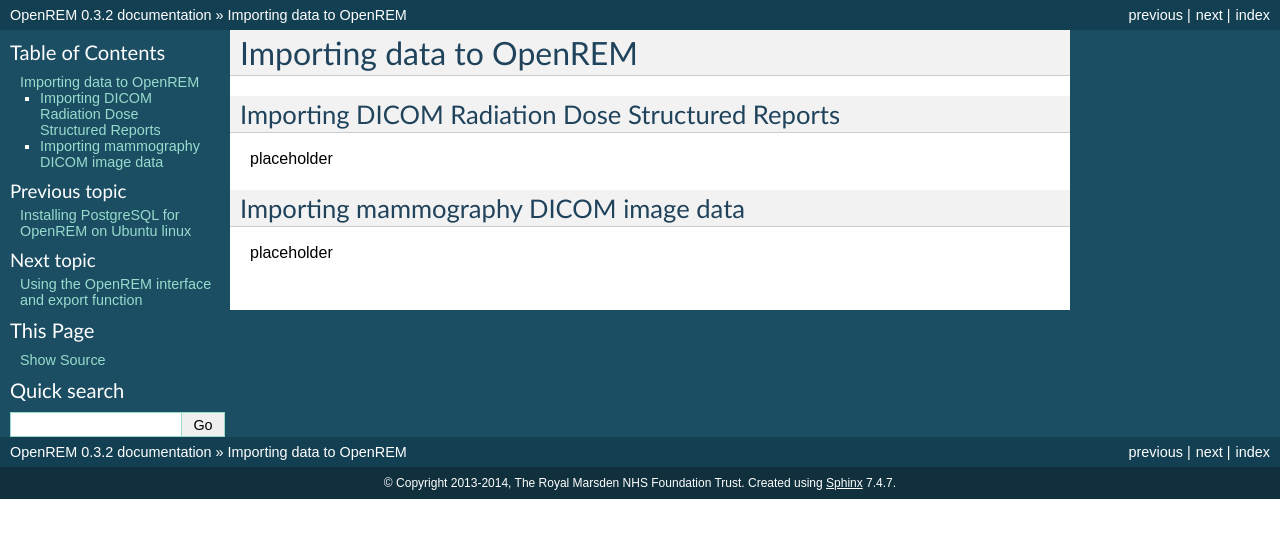
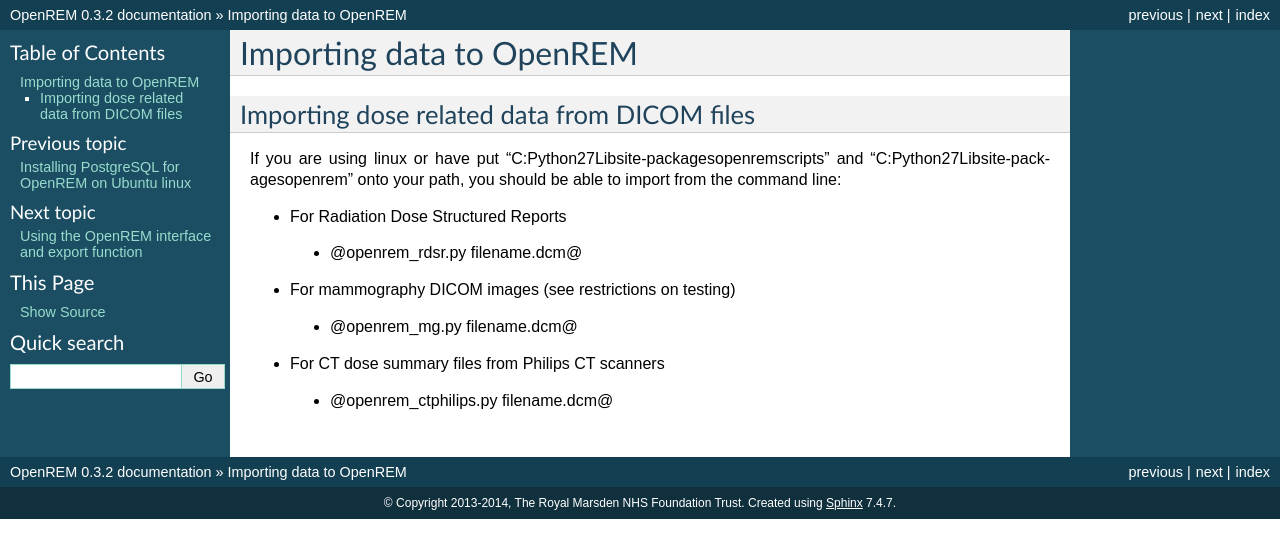
Before and after one commit to ckswilliams/modOpenREM, a Sphinx documentation site: the page built from docs/import.rst, in a window 1280 px wide. Shown: the top 558 px of the page. Built offline with Sphinx 7.4.7, drawn with Linux system fonts in a browser that asks for light colours.

Commit message:
Modified import.rst as per ref #10, modifed install.rst to both fix #4 and align with ref #10.

```diff
--- a/docs/import.rst
+++ b/docs/import.rst
@@ -2,12 +2,20 @@
 *************************
 
 
-Importing DICOM Radiation Dose Structured Reports
-=================================================
+Importing dose related data from DICOM files
+============================================
 
-placeholder
+If you are using linux or have put "C:\Python27\Lib\site-packages\openrem\scripts" and
+"C:\Python27\Lib\site-packages\openrem" onto your path, you should be able to import from the command line:
 
-Importing mammography DICOM image data
-======================================
+* For Radiation Dose Structured Reports
 
-placeholder
+ * @openrem_rdsr.py filename.dcm@
+
+* For mammography DICOM images (see restrictions on testing)
+
+ * @openrem_mg.py filename.dcm@
+
+* For CT dose summary files from Philips CT scanners
+
+ * @openrem_ctphilips.py filename.dcm@
--- a/docs/install.rst
+++ b/docs/install.rst
@@ -25,7 +25,7 @@
     + ``python path/to/openrem/manage.py runserver``
 #. Open the web addesss given, appending ``/openrem`` (http://localhost:8000/openrem)
 #. Add some data!
-    + ``openrem_rdsr rdsrfile.dcm``
+    + ``openrem_rdsr.py rdsrfile.dcm``
 
 More in depth process
 =====================
```
